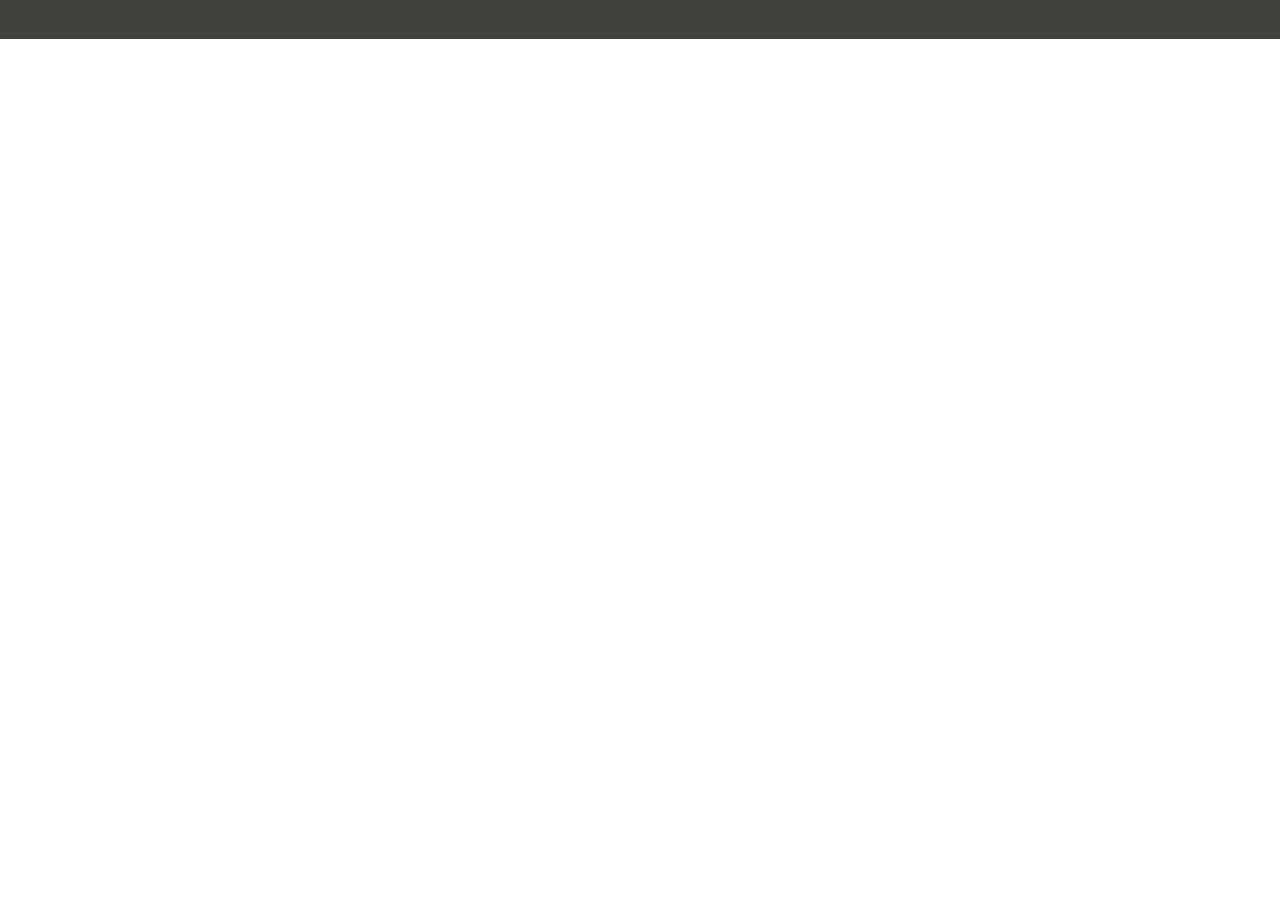
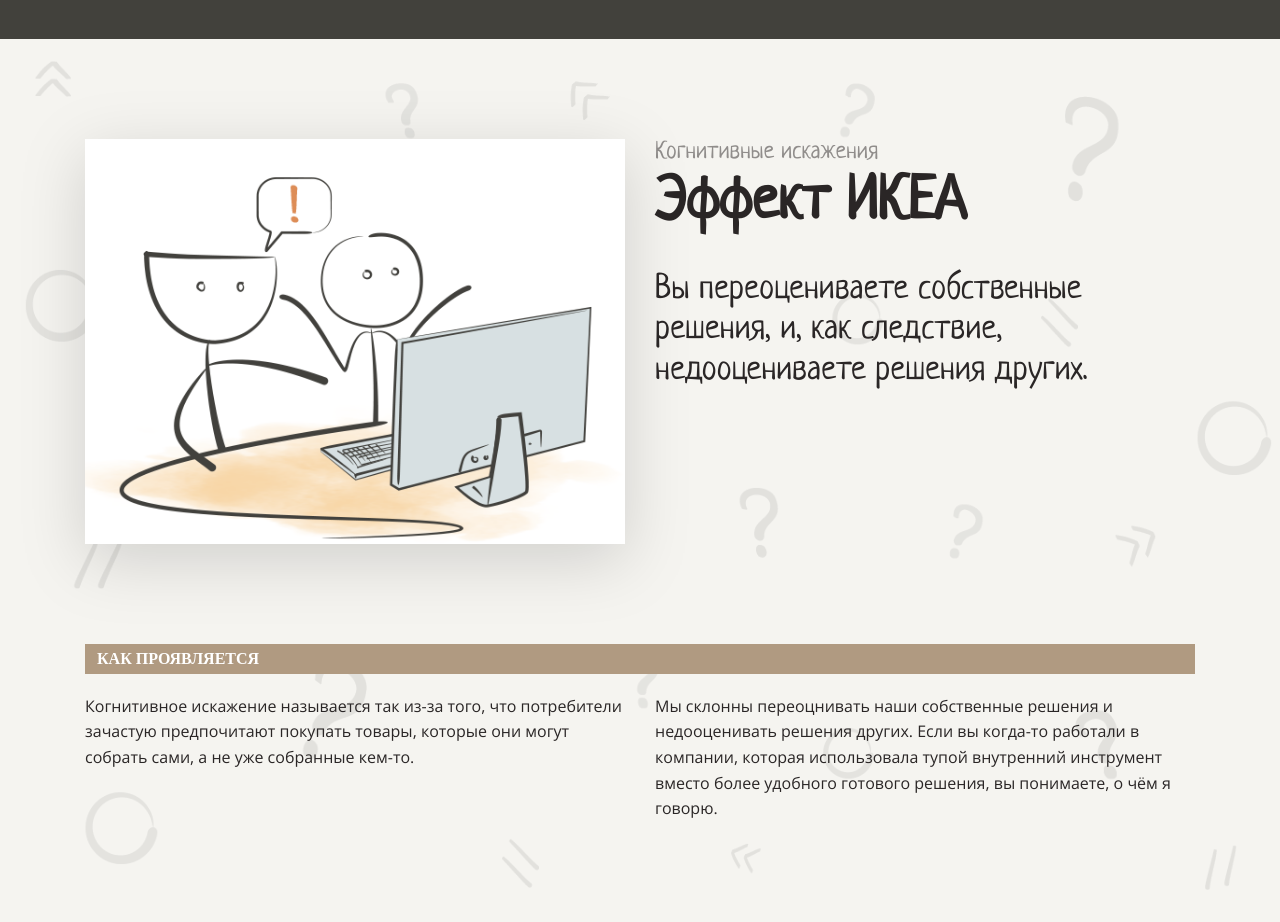
Before and after one commit to dovlin-m/layout-designer-project-lvl1, a website: page src/index.html in a window 1280 px wide. Shown: the part 2740-3662 px from the top of the page. Before the commit the page ends 3009 px from the top, so only its background shows below. Drawn offline with Linux system fonts and the light colour scheme.

Commit message:
add section IKEA

```diff
--- a/src/index.html
+++ b/src/index.html
@@ -102,7 +102,30 @@
         </div>
       </nav>
     </main>
-    <main></main>
+    <main href="ikea-effect" class="background background-light">
+      <div class="container">
+        <img class="section-img half-block margin-right-30" src="../src/media/Picture/1.png" alt="Эффект ИКЕА">
+        <div class="half-block">
+          <p class="h4 color-translucentDark">Когнитивные искажения</p>
+          <h2>Эффект ИКЕА</h2>
+          <p class="h3 margin-top-30">
+            Вы переоцениваете собственные решения, и, как следствие, недооцениваете решения других.
+          </p>
+        </div>
+        <div class="section-line background-brown">
+          <h3 class="h3-section color-white">Как проявляется</h3>
+        </div>
+        <p class="half-block margin-top-20 margin-right-30">
+          Когнитивное искажение называется так из-за того, что потребители зачастую предпочитают
+          покупать товары, которые они могут собрать сами, а не уже собранные кем-то.
+        </p>
+        <p class="half-block margin-top-20">
+          Мы склонны переоцнивать наши собственные решения и недооценивать решения других. Если вы
+          когда-то работали в компании, которая использовала тупой внутренний инструмент вместо
+          более удобного готового решения, вы понимаете, о чём я говорю.
+        </p>
+      </div>
+    </main>
     <main></main>
     <main></main>
     <main></main>
@@ -110,19 +133,3 @@
     <footer></footer>
 </body>
 </html>
-
-
-
-
-<div class="container">
-  <div class='box'>
-    <div class='item'></div>
-    <div class='item'></div>
-    <div class='item'></div>
-  </div>
-  <div class='box'>
-    <div class='item'></div>
-    <div class='item'></div>
-    <div class='item'></div>
-  </div>
-</div>
--- a/src/styles/style.css
+++ b/src/styles/style.css
@@ -298,3 +298,63 @@
 .animation:hover .number {
   color: var(--white);
 }
+
+.section-img {
+
+  width: calc(50% - 20px);
+  filter: drop-shadow(rgba(0, 0, 0, 0.15) 0px 16px 32px);
+}
+
+.h4 {
+
+  font-weight: normal;
+  font-size: 24px;
+  font-family: 'Neucha';
+  line-height: 1.2em;
+  color: var(--translucentDark);
+}
+
+.color-translucentDark {
+
+  color: var(--translucentDark);
+}
+
+.h3 {
+
+  font-weight: normal;
+  font-size: 34px;
+  font-family: 'Neucha';
+  line-height: 1.2em;
+}
+
+.margin-top-30 {
+
+  margin-top: 30px;
+}
+
+.section-line {
+  width: 100%;
+  margin-top: 100px;
+  padding-top: 2px;
+  padding-bottom: 2px;
+  padding-left: 12px;
+  font-weight: bold;
+  text-transform: uppercase;
+}
+
+.h3-section {
+  font-weight: 700;
+  font-size: 16px;
+  font-family: "OpenSans";
+  line-height: 1.6em;
+}
+
+.margin-top-20 {
+
+  margin-top: 20px;
+}
+
+.background-brown {
+
+  background: var(--brown);
+}
```
